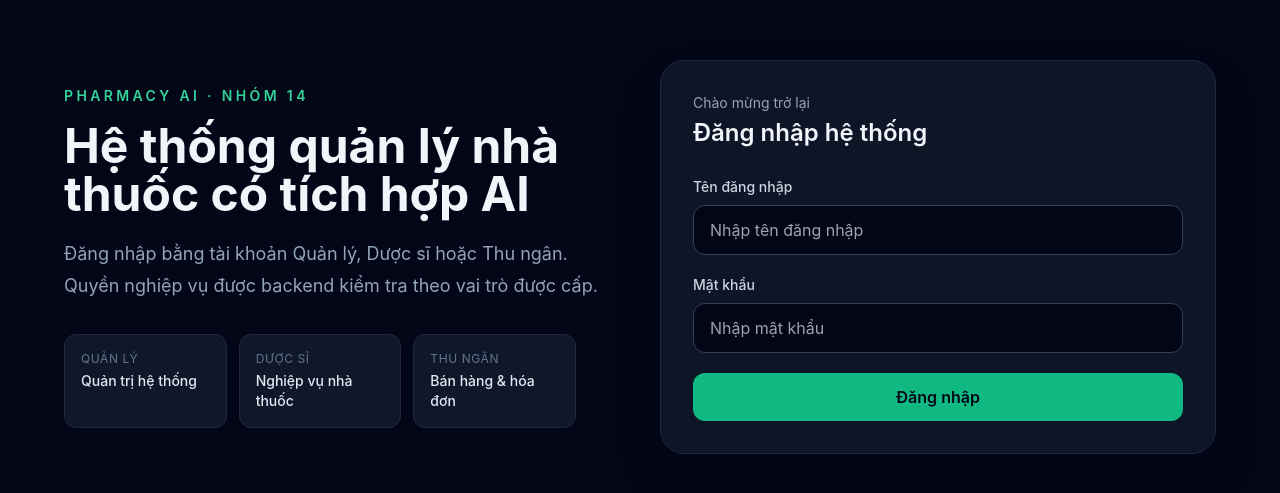
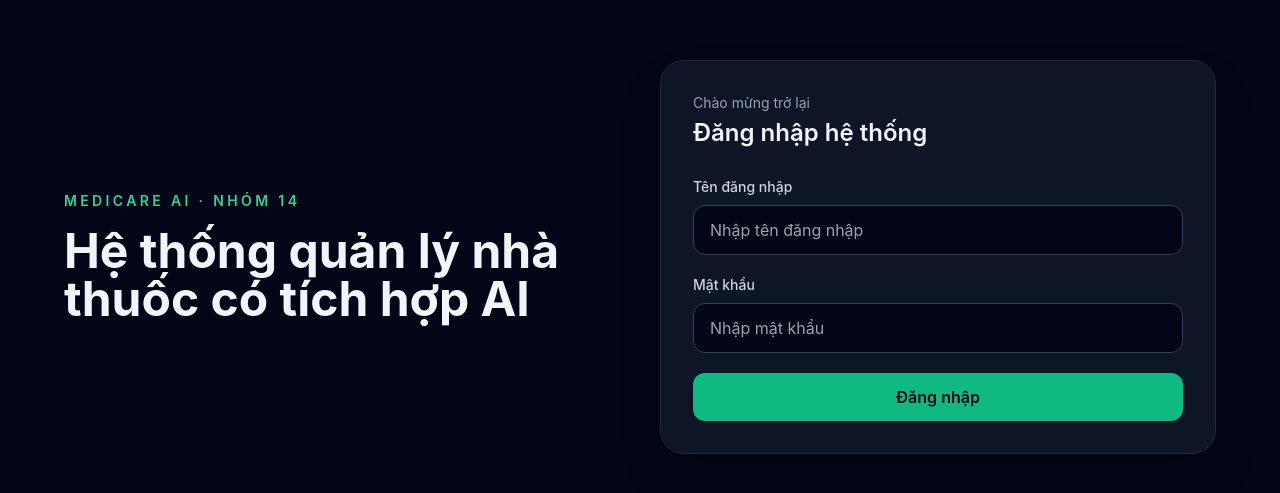
Before and after one commit to Dhung786/he_thong_quan_ly_nha_thuoc_tich_hop_ai_14, a React (Vite) app in the folder frontend/: page /login in a window 1280 px wide. Shown: the part 103-596 px from the top of the page. Built offline with nearby package versions, Linux system fonts and the light colour scheme; no server answers.

Commit message:
Clean login intro and rename branding to MediCare AI

```diff
--- a/frontend/src/pages/LoginPage.tsx
+++ b/frontend/src/pages/LoginPage.tsx
@@ -65,20 +65,11 @@ export function LoginPage() {
       <div className="mx-auto grid min-h-[80vh] max-w-6xl items-center gap-10 lg:grid-cols-2">
         <section>
           <p className="text-sm font-semibold uppercase tracking-[0.24em] text-emerald-400">
-            Pharmacy AI · Nhóm 14
+            MediCare AI · Nhóm 14
           </p>
           <h1 className="mt-4 max-w-xl text-4xl font-bold leading-tight sm:text-5xl">
             Hệ thống quản lý nhà thuốc có tích hợp AI
           </h1>
-          <p className="mt-5 max-w-xl text-lg leading-8 text-slate-400">
-            Đăng nhập bằng tài khoản Quản lý, Dược sĩ hoặc Thu ngân. Quyền nghiệp vụ được
-            backend kiểm tra theo vai trò được cấp.
-          </p>
-          <div className="mt-8 grid max-w-lg gap-3 sm:grid-cols-3">
-            <InfoCard title="Quản lý" text="Quản trị hệ thống" />
-            <InfoCard title="Dược sĩ" text="Nghiệp vụ nhà thuốc" />
-            <InfoCard title="Thu ngân" text="Bán hàng & hóa đơn" />
-          </div>
         </section>
 
         <section className="rounded-3xl border border-slate-800 bg-slate-900/90 p-6 shadow-2xl sm:p-8">
@@ -136,12 +127,3 @@ export function LoginPage() {
     </main>
   );
 }
-
-function InfoCard({ title, text }: { title: string; text: string }) {
-  return (
-    <div className="rounded-xl border border-slate-800 bg-slate-900 p-4">
-      <p className="text-xs uppercase tracking-wider text-slate-500">{title}</p>
-      <p className="mt-1 text-sm font-medium text-slate-200">{text}</p>
-    </div>
-  );
-}
```
